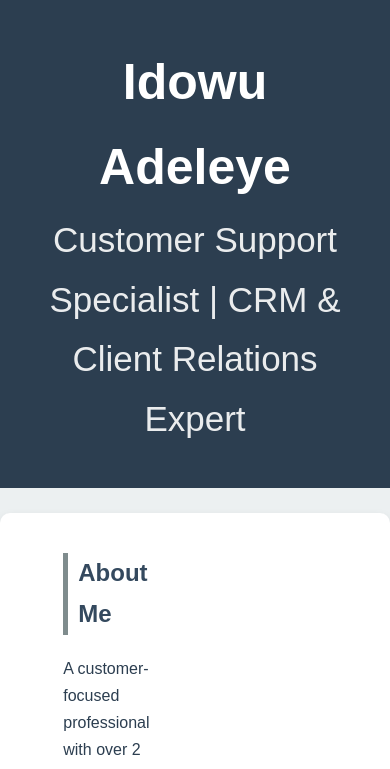
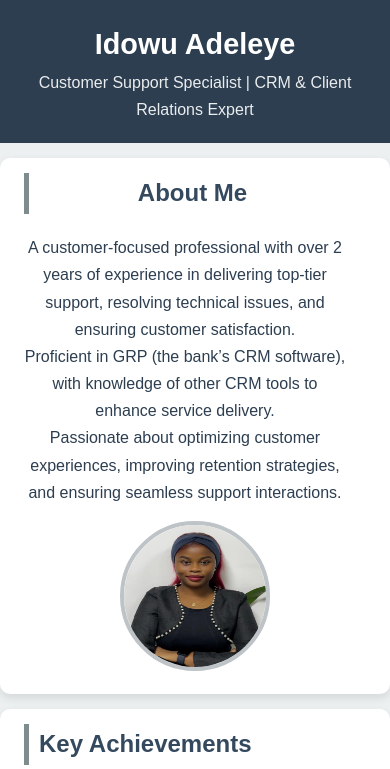
Before and after one commit to Idowusola724/my-customer-service-portfolio, a plain HTML site: page index.html in a window 390 px wide. Shown: the top 769 px of the page. Drawn offline with Linux system fonts and the light colour scheme.

Commit message:
updated my css

```diff
--- a/style.css
+++ b/style.css
@@ -1,4 +1,4 @@
-
+/* Global Styles */
 * {
     margin: 0;
     padding: 0;
@@ -12,14 +12,13 @@ body {
     line-height: 1.7;
 }
 
-
 .container {
     width: 85%;
     margin: auto;
     overflow: hidden;
 }
 
-
+/* Header */
 header {
     background: #2C3E50;
     color: white;
@@ -28,15 +27,16 @@ header {
 }
 
 header h1 {
-    font-size: 50px;
+    font-size: 2.5rem;
     font-weight: 700;
 }
 
 header p {
-    font-size: 35px;
+    font-size: 1.5rem;
     opacity: 0.9;
 }
 
+/* Sections */
 section {
     background: white;
     padding: 40px;
@@ -52,7 +52,7 @@ h2 {
     padding-left: 10px;
 }
 
-
+/* About Section */
 .about .content {
     display: flex;
     align-items: center;
@@ -65,13 +65,13 @@ h2 {
 }
 
 .profile-image img {
-    width: 300px;
-    height: 300px;
+    width: 250px;
+    height: 250px;
     border-radius: 50%;
     border: 4px solid #BDC3C7;
 }
 
-
+/* Skills, Achievements, and Certifications */
 .skills ul,
 .achievements ul,
 .certifications ul {
@@ -89,7 +89,7 @@ h2 {
     font-weight: 500;
 }
 
-
+/* Experience Section */
 .job {
     margin-bottom: 20px;
     padding: 20px;
@@ -100,7 +100,7 @@ h2 {
 
 .job h3 {
     color: #2C3E50;
-    font-size: 30px;
+    font-size: 1.8rem;
 }
 
 .job p {
@@ -114,7 +114,7 @@ h2 {
     margin-left: 20px;
 }
 
-
+/* Footer */
 footer {
     background: #2C3E50;
     color: white;
@@ -137,3 +137,69 @@ footer a:hover {
     font-size: 14px;
     opacity: 0.8;
 }
+
+/* Responsive Design */
+@media screen and (max-width: 768px) {
+    .container {
+        width: 95%;
+    }
+
+    header h1 {
+        font-size: 2rem;
+    }
+
+    header p {
+        font-size: 1.2rem;
+    }
+
+    section {
+        padding: 20px;
+        margin: 15px 0;
+    }
+
+    .about .content {
+        flex-direction: column;
+        text-align: center;
+    }
+
+    .profile-image img {
+        width: 200px;
+        height: 200px;
+        margin-top: 15px;
+    }
+
+    .job h3 {
+        font-size: 1.5rem;
+    }
+
+    .job ul {
+        margin-left: 10px;
+    }
+}
+
+@media screen and (max-width: 480px) {
+    header {
+        padding: 20px 0;
+    }
+
+    header h1 {
+        font-size: 1.8rem;
+    }
+
+    header p {
+        font-size: 1rem;
+    }
+
+    section {
+        padding: 15px;
+    }
+
+    .profile-image img {
+        width: 150px;
+        height: 150px;
+    }
+
+    .job h3 {
+        font-size: 1.3rem;
+    }
+}
```
